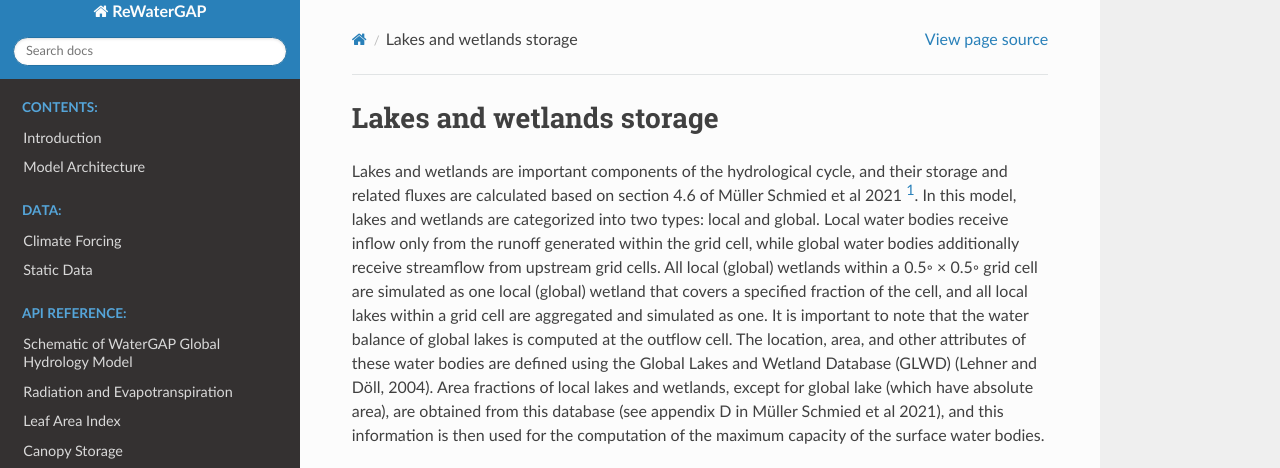
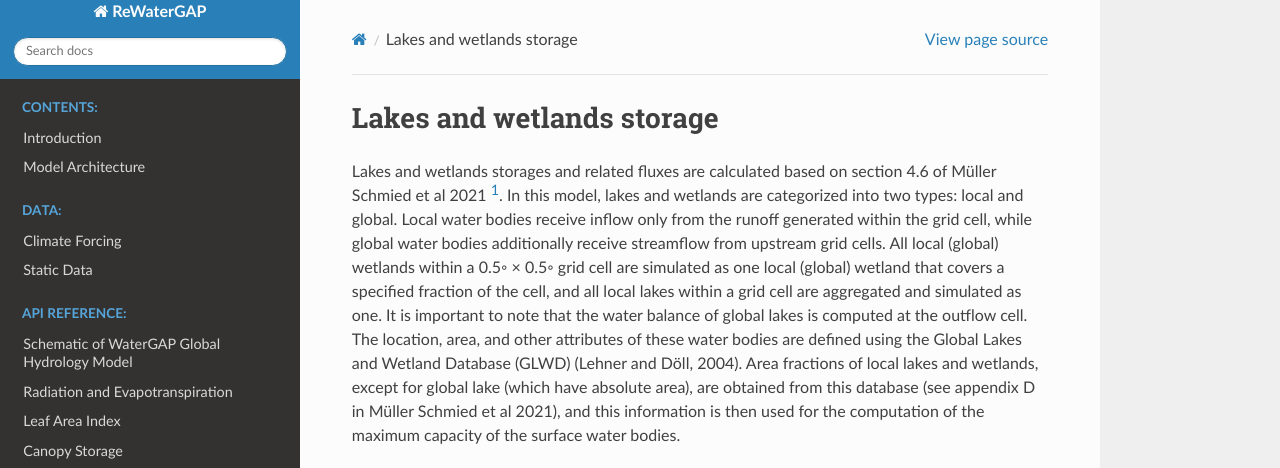
Before and after one commit to HydrologyFrankfurt/ReWaterGAP, a Sphinx documentation site: the page built from docs/api_docs/lakes_wetlands_storage.rst, in a window 1280 px wide and 900 px high, cut to the strip 0-468 px from the top of the window. Built offline with Sphinx 7.4.7 and the Read the Docs theme 2.0.0, drawn with Linux system fonts in a browser that asks for light colours.

Commit message:
Update lakes_wetlands_storage.rst

```diff
--- a/docs/api_docs/lakes_wetlands_storage.rst
+++ b/docs/api_docs/lakes_wetlands_storage.rst
@@ -1,6 +1,6 @@
 Lakes and wetlands storage
 ==========================
-Lakes and wetlands are important components of the hydrological cycle, and their storage and related fluxes are calculated based on section 4.6 of Müller Schmied et al 2021 [1]_.  In this model, lakes and wetlands are categorized into two types: local and global. Local water bodies receive inflow only from the runoff generated within the grid cell, while global water bodies additionally receive streamflow from upstream grid cells. All local (global) wetlands within a 0.5◦ × 0.5◦ grid cell are simulated as one local (global) wetland that covers a specified fraction of the cell, and all local lakes within a grid cell are aggregated and simulated as one. It is important to note that the water balance of global lakes is computed at the outflow cell.
+Lakes and wetlands storages and related fluxes are calculated based on section 4.6 of Müller Schmied et al 2021 [1]_.  In this model, lakes and wetlands are categorized into two types: local and global. Local water bodies receive inflow only from the runoff generated within the grid cell, while global water bodies additionally receive streamflow from upstream grid cells. All local (global) wetlands within a 0.5◦ × 0.5◦ grid cell are simulated as one local (global) wetland that covers a specified fraction of the cell, and all local lakes within a grid cell are aggregated and simulated as one. It is important to note that the water balance of global lakes is computed at the outflow cell.
 The location, area, and other attributes of these water bodies are defined using the Global Lakes and Wetland Database (GLWD) (Lehner and Döll, 2004). Area fractions of local lakes and wetlands, except for global lake (which have absolute area), are obtained from this database (see appendix D in Müller Schmied et al 2021), and this information is then used for the computation of the maximum capacity of the surface water bodies.
 
 .. autofunction:: lakes_and_wetlands.lake_wetland_balance
```
